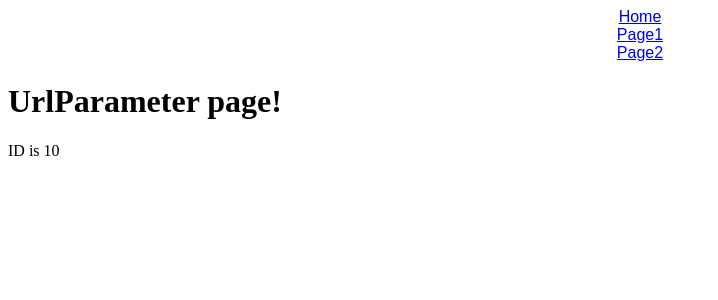
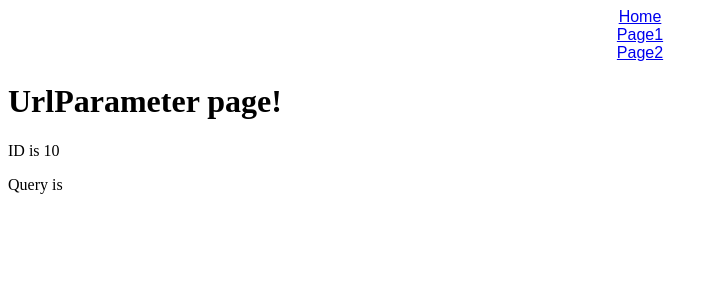
Before and after one commit to koyamal/learn-react-04, a React (Create React App) app: page /page2/10 in a window 1280 px wide. Shown: the top 300 px of the page, without its empty margins (0-718 px from the left). Built offline with nearby package versions, Linux system fonts and the light colour scheme.

Commit message:
Use Query parameters

```diff
--- a/src/Page2.jsx
+++ b/src/Page2.jsx
@@ -5,6 +5,8 @@ export const Page2 = () => {
     <div>
       <h1>Page 2!</h1>
       <Link to="/page2/10">URL Parameter</Link>
+      <br />
+      <Link to="/page2/10?name=hogehoge">Query Parameter</Link>
     </div>
   );
 };
--- a/src/UrlParameter.jsx
+++ b/src/UrlParameter.jsx
@@ -1,11 +1,16 @@
-import { useParams } from "react-router-dom";
+import { useParams, useLocation } from "react-router-dom";
 
 export const UrlParameter = () => {
   const { id } = useParams();
+  const { search } = useLocation();
+  const query = new URLSearchParams(search);
+  console.log(query);
+
   return (
     <div>
       <h1>UrlParameter page!</h1>
       <p>ID is {id}</p>
+      <p>Query is {query.get("name")}</p>
     </div>
   );
 };
```
